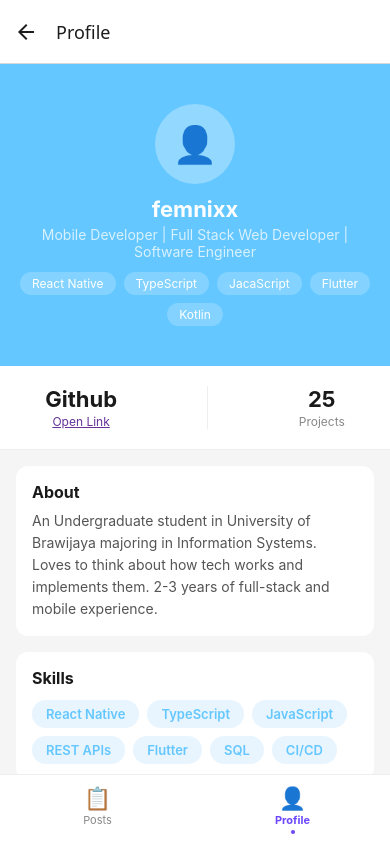
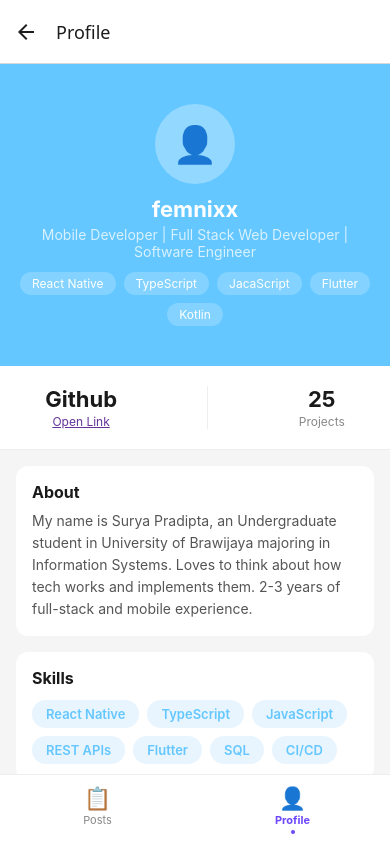
Before and after one commit to femnixx/mobdev-proving-ground, a React Native app: screen /Profile in a window 390 px wide. Built offline with nearby package versions, Linux system fonts and the light colour scheme; no server answers.

Commit message:
fix: add name in about me

```diff
--- a/src/screens/ProfileScreen.tsx
+++ b/src/screens/ProfileScreen.tsx
@@ -137,7 +137,7 @@ export function Profile() {
             color: '#555',
             lineHeight: 22
             }}>
-                An Undergraduate student in University of Brawijaya majoring in Information Systems.
+                My name is Surya Pradipta, an Undergraduate student in University of Brawijaya majoring in Information Systems.
                 Loves to think about how tech works and implements them. 2-3 years of full-stack and mobile experience.
             </Text>
         </View>
```
